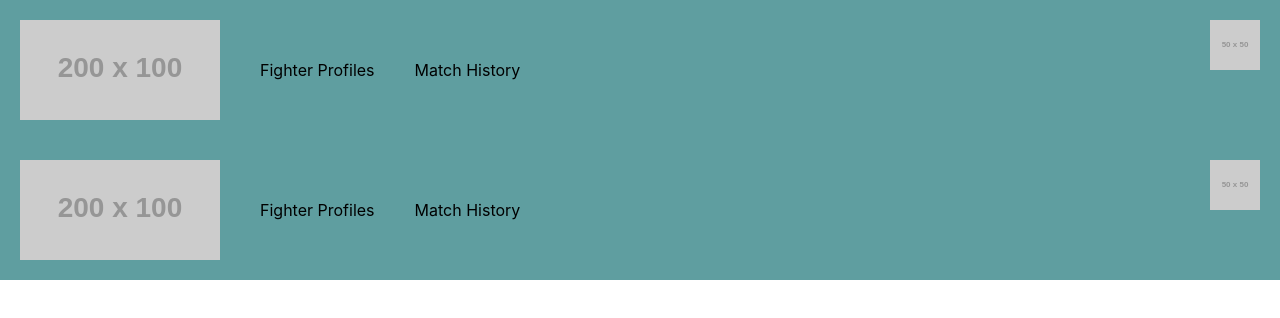
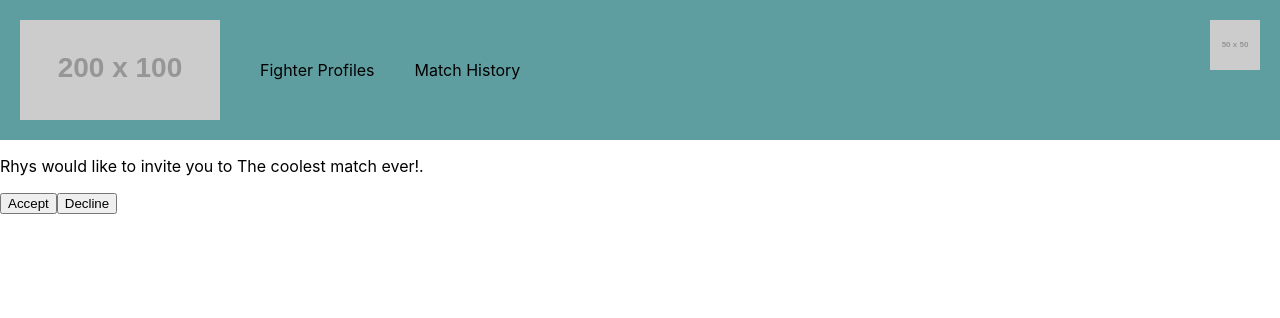
Before and after one commit to rhystaj/game-fights-web-app, a React (Create React App) app in the folder code/game-fights/: page / in a window 1280 px wide. Shown: the top 318 px of the page. Built offline with nearby package versions, Linux system fonts and the light colour scheme.

Commit message:
Create 'MatchInvitation' and 'RunNewMatch' components and have body switch between them depending on the state.

```diff
--- a/code/game-fights/src/components/Body.jsx
+++ b/code/game-fights/src/components/Body.jsx
@@ -1,15 +1,27 @@
 import React from 'react'
-import Header from './Header'
+import RunNewMatch from './pre_match_dialogues/RunNewMatch'
+import MatchInvitation from './pre_match_dialogues/MatchInvitation'
+
+import '../style/Body.css'
+
+const INVALID_STATUS_MESSAGE = 'Error: Body was given an invalid state.'
 
 const Body = props => {
-  return (
-    <div>
-      <Header
-        logoSrc='https://via.placeholder.com/200x100'
-        notificationsIconSrc='https://via.placeholder.com/50x50'
-      />
-    </div>
-  )
+  switch (props.matchStatus) {
+    case 'none':
+      return <RunNewMatch />
+
+    case 'invite':
+      return (
+        <MatchInvitation
+          invitationSender='Rhys'
+          matchName='The coolest match ever!'
+        />
+      )
+
+    default:
+      return <p>{INVALID_STATUS_MESSAGE}</p>
+  }
 }
 
 export default Body
--- /dev/null
+++ b/code/game-fights/src/components/pre_match_dialogues/MatchInvitation.jsx
@@ -0,0 +1,15 @@
+import React from 'react'
+
+const MatchInvitation = props => {
+  return (
+    <div>
+      <p>
+        {props.invitationSender} would like to invite you to {props.matchName}.
+      </p>
+      <button>Accept</button>
+      <button>Decline</button>
+    </div>
+  )
+}
+
+export default MatchInvitation
--- /dev/null
+++ b/code/game-fights/src/components/pre_match_dialogues/RunNewMatch.jsx
@@ -0,0 +1,12 @@
+import React from 'react'
+
+const RunNewMatch = () => {
+  return (
+    <div>
+      <p>You currently have no matches in progess.</p>
+      <button>Run Match</button>
+    </div>
+  )
+}
+
+export default RunNewMatch
--- /dev/null
+++ b/code/game-fights/src/style/Body.css
@@ -0,0 +1,8 @@
+.Body {
+  background-color: tan;
+  height: fit-content;
+}
+
+.PreMatchDialogue {
+  margin: auto;
+}
```
